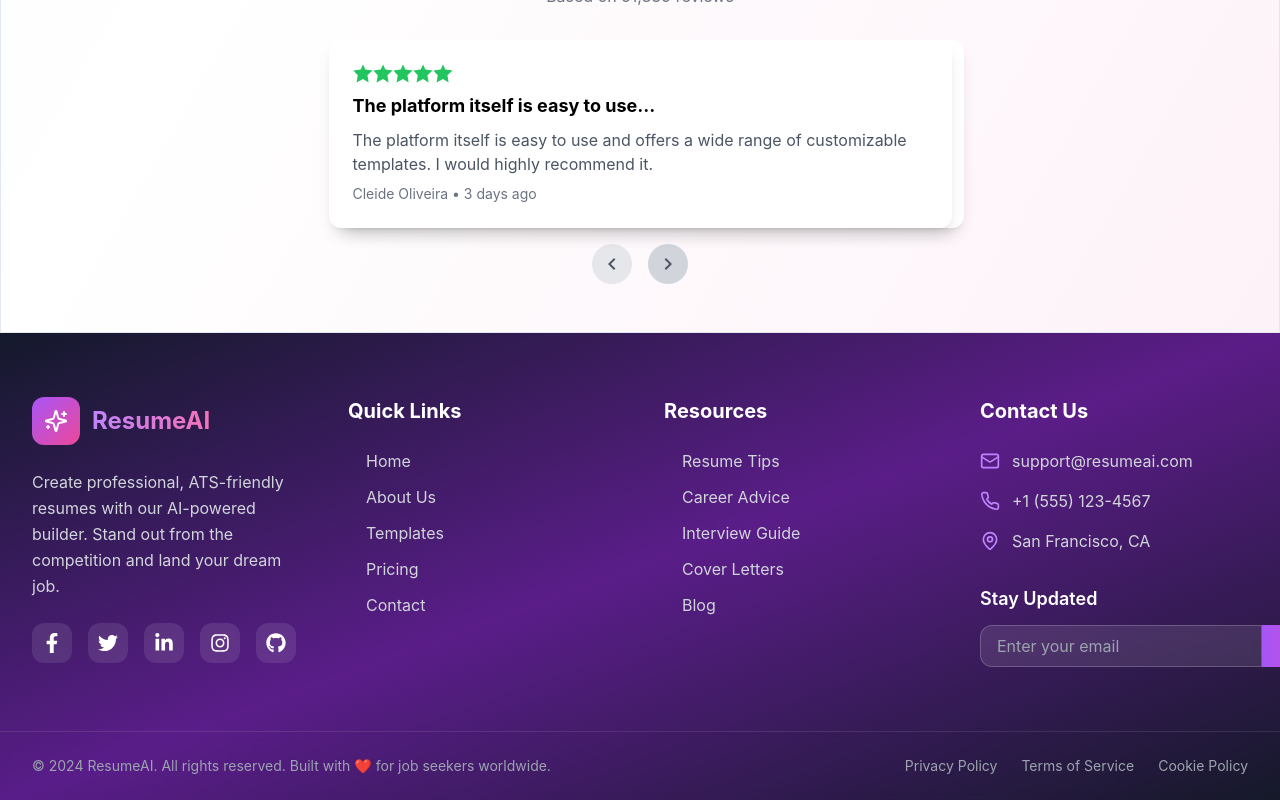
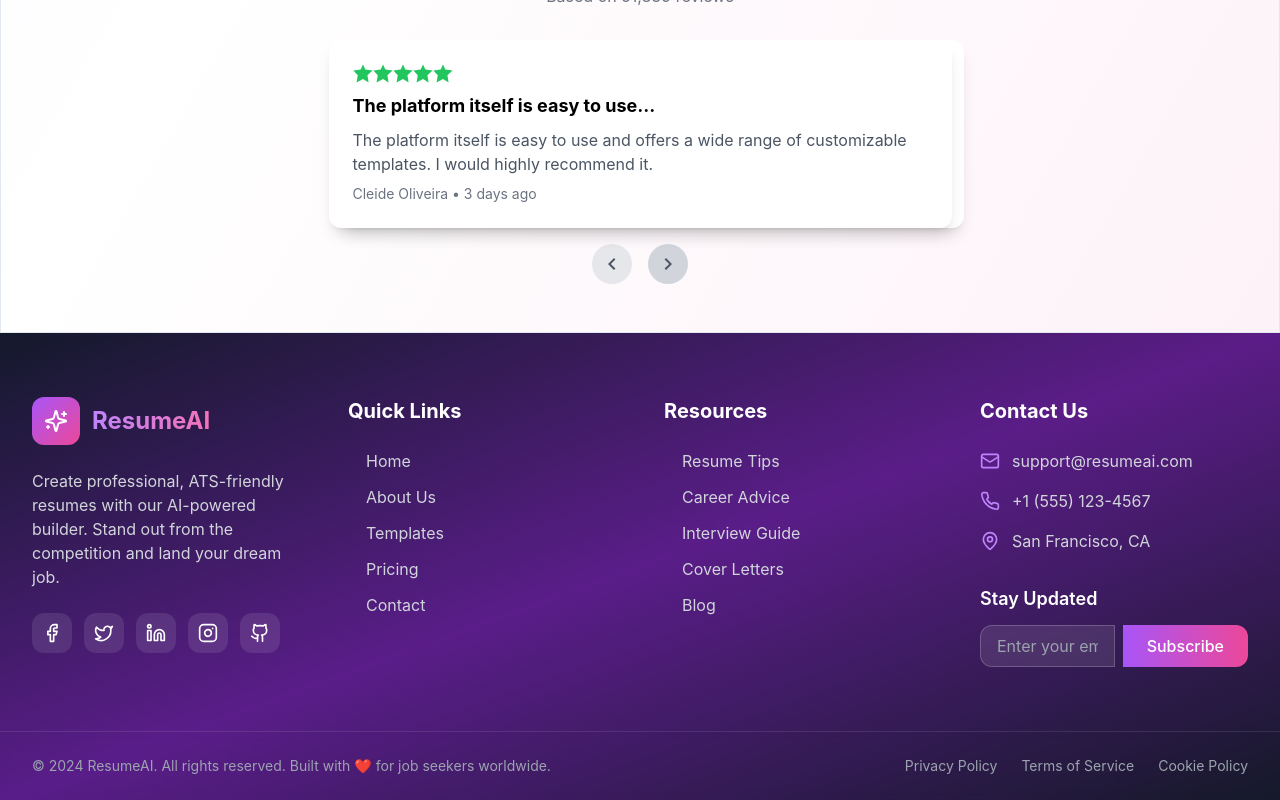
Before and after one commit to kanchan0508/Ai-Resume-Builder, a React app: page / in a window 1280 px wide. Shown: the part 1936-2736 px from the top of the page. Built offline with nearby package versions, Linux system fonts and the light colour scheme; no server answers; the HTML template or start-up script is replaced by a standard one.

Commit message:
Update Footer.jsx

```diff
--- a/src/home/Footer.jsx
+++ b/src/home/Footer.jsx
@@ -1,20 +1,23 @@
 import React from 'react';
-import { motion } from 'framer-motion';
-import { FaFacebookF, FaTwitter, FaLinkedinIn, FaInstagram, FaGithub } from 'react-icons/fa';
-import { Sparkles, Mail, MapPin, Phone } from 'lucide-react';
+import {
+  Sparkles,
+  Mail,
+  MapPin,
+  Phone,
+  Facebook,
+  Twitter,
+  Linkedin,
+  Instagram,
+  Github
+} from 'lucide-react';
 
 const Footer = () => {
-  const variants = {
-    hidden: { opacity: 0, y: 20 },
-    visible: { opacity: 1, y: 0 },
-  };
-
   const socialLinks = [
-    { icon: FaFacebookF, href: "#", color: "hover:text-blue-500" },
-    { icon: FaTwitter, href: "#", color: "hover:text-blue-400" },
-    { icon: FaLinkedinIn, href: "#", color: "hover:text-blue-600" },
-    { icon: FaInstagram, href: "#", color: "hover:text-pink-500" },
-    { icon: FaGithub, href: "#", color: "hover:text-gray-600" },
+    { icon: Facebook, href: "#", color: "hover:text-blue-500" },
+    { icon: Twitter, href: "#", color: "hover:text-blue-400" },
+    { icon: Linkedin, href: "#", color: "hover:text-blue-600" },
+    { icon: Instagram, href: "#", color: "hover:text-pink-500" },
+    { icon: Github, href: "#", color: "hover:text-gray-600" },
   ];
 
   const quickLinks = [
@@ -43,58 +46,43 @@ const Footer = () => {
 
       <div className="relative">
         {/* Main Footer Content */}
-        <div className="max-w-7xl mx-auto px-4 sm:px-6 lg:px-8 py-16">
-          <div className="grid grid-cols-1 md:grid-cols-2 lg:grid-cols-4 gap-12">
+        <div className="max-w-7xl mx-auto px-4 sm:px-6 lg:px-8 py-12 lg:py-16">
+          <div className="grid grid-cols-1 sm:grid-cols-2 lg:grid-cols-4 gap-8 lg:gap-12">
             {/* Brand Section */}
-            <motion.div
-              variants={variants}
-              initial="hidden"
-              whileInView="visible"
-              viewport={{ once: true }}
-              transition={{ duration: 0.6 }}
-              className="lg:col-span-1"
-            >
+            <div className="col-span-1 sm:col-span-2 lg:col-span-1">
               <div className="flex items-center space-x-3 mb-6">
-                <div className='w-12 h-12 bg-gradient-to-br from-purple-500 to-pink-500 rounded-xl flex items-center justify-center'>
-                  <Sparkles className='w-6 h-6 text-white' />
+                <div className='w-10 h-10 sm:w-12 sm:h-12 bg-gradient-to-br from-purple-500 to-pink-500 rounded-xl flex items-center justify-center flex-shrink-0'>
+                  <Sparkles className='w-5 h-5 sm:w-6 sm:h-6 text-white' />
                 </div>
-                <span className='text-2xl font-bold bg-gradient-to-r from-purple-400 to-pink-400 bg-clip-text text-transparent'>
+                <span className='text-xl sm:text-2xl font-bold bg-gradient-to-r from-purple-400 to-pink-400 bg-clip-text text-transparent'>
                   ResumeAI
                 </span>
               </div>
-              <p className="text-gray-300 leading-relaxed mb-6">
+              <p className="text-gray-300 leading-relaxed mb-6 text-sm sm:text-base max-w-md">
                 Create professional, ATS-friendly resumes with our AI-powered builder. Stand out from the competition and land your dream job.
               </p>
-              <div className="flex space-x-4">
+              <div className="flex flex-wrap gap-3">
                 {socialLinks.map((social, index) => (
-                  <motion.a
+                  <a
                     key={index}
                     href={social.href}
-                    whileHover={{ scale: 1.2, y: -2 }}
-                    whileTap={{ scale: 0.9 }}
-                    className={`w-10 h-10 bg-white/10 rounded-lg flex items-center justify-center backdrop-blur-sm transition-all duration-300 ${social.color}`}
+                    className={`w-10 h-10 bg-white/10 rounded-lg flex items-center justify-center backdrop-blur-sm transition-all duration-300 hover:scale-110 hover:-translate-y-1 ${social.color}`}
                   >
-                    <social.icon className="w-5 h-5" />
-                  </motion.a>
+                    <social.icon className="w-4 h-4 sm:w-5 sm:h-5" />
+                  </a>
                 ))}
               </div>
-            </motion.div>
+            </div>
 
             {/* Quick Links */}
-            <motion.div
-              variants={variants}
-              initial="hidden"
-              whileInView="visible"
-              viewport={{ once: true }}
-              transition={{ duration: 0.6, delay: 0.2 }}
-            >
-              <h3 className="text-xl font-bold mb-6 text-white">Quick Links</h3>
-              <ul className="space-y-3">
+            <div className="col-span-1">
+              <h3 className="text-lg sm:text-xl font-bold mb-4 sm:mb-6 text-white">Quick Links</h3>
+              <ul className="space-y-2 sm:space-y-3">
                 {quickLinks.map((link, index) => (
                   <li key={index}>
                     <a
                       href={link.href}
-                      className="text-gray-300 hover:text-purple-400 transition-colors duration-200 flex items-center group"
+                      className="text-gray-300 hover:text-purple-400 transition-colors duration-200 flex items-center group text-sm sm:text-base"
                     >
                       <span className="w-1.5 h-1.5 bg-purple-400 rounded-full mr-3 opacity-0 group-hover:opacity-100 transition-opacity" />
                       {link.name}
@@ -102,23 +90,17 @@ const Footer = () => {
                   </li>
                 ))}
               </ul>
-            </motion.div>
+            </div>
 
             {/* Resources */}
-            <motion.div
-              variants={variants}
-              initial="hidden"
-              whileInView="visible"
-              viewport={{ once: true }}
-              transition={{ duration: 0.6, delay: 0.4 }}
-            >
-              <h3 className="text-xl font-bold mb-6 text-white">Resources</h3>
-              <ul className="space-y-3">
+            <div className="col-span-1">
+              <h3 className="text-lg sm:text-xl font-bold mb-4 sm:mb-6 text-white">Resources</h3>
+              <ul className="space-y-2 sm:space-y-3">
                 {resources.map((resource, index) => (
                   <li key={index}>
                     <a
                       href={resource.href}
-                      className="text-gray-300 hover:text-purple-400 transition-colors duration-200 flex items-center group"
+                      className="text-gray-300 hover:text-purple-400 transition-colors duration-200 flex items-center group text-sm sm:text-base"
                     >
                       <span className="w-1.5 h-1.5 bg-purple-400 rounded-full mr-3 opacity-0 group-hover:opacity-100 transition-opacity" />
                       {resource.name}
@@ -126,82 +108,62 @@ const Footer = () => {
                   </li>
                 ))}
               </ul>
-            </motion.div>
+            </div>
 
             {/* Contact Info */}
-            <motion.div
-              variants={variants}
-              initial="hidden"
-              whileInView="visible"
-              viewport={{ once: true }}
-              transition={{ duration: 0.6, delay: 0.6 }}
-            >
-              <h3 className="text-xl font-bold mb-6 text-white">Contact Us</h3>
-              <div className="space-y-4">
-                <div className="flex items-center text-gray-300">
-                  <Mail className="w-5 h-5 mr-3 text-purple-400" />
-                  <span>support@resumeai.com</span>
+            <div className="col-span-1 sm:col-span-2 lg:col-span-1">
+              <h3 className="text-lg sm:text-xl font-bold mb-4 sm:mb-6 text-white">Contact Us</h3>
+              <div className="space-y-3 sm:space-y-4">
+                <div className="flex items-center text-gray-300 text-sm sm:text-base">
+                  <Mail className="w-4 h-4 sm:w-5 sm:h-5 mr-3 text-purple-400 flex-shrink-0" />
+                  <span className="break-all">support@resumeai.com</span>
                 </div>
-                <div className="flex items-center text-gray-300">
-                  <Phone className="w-5 h-5 mr-3 text-purple-400" />
+                <div className="flex items-center text-gray-300 text-sm sm:text-base">
+                  <Phone className="w-4 h-4 sm:w-5 sm:h-5 mr-3 text-purple-400 flex-shrink-0" />
                   <span>+1 (555) 123-4567</span>
                 </div>
-                <div className="flex items-center text-gray-300">
-                  <MapPin className="w-5 h-5 mr-3 text-purple-400" />
+                <div className="flex items-center text-gray-300 text-sm sm:text-base">
+                  <MapPin className="w-4 h-4 sm:w-5 sm:h-5 mr-3 text-purple-400 flex-shrink-0" />
                   <span>San Francisco, CA</span>
                 </div>
               </div>
 
               {/* Newsletter Signup */}
-              <div className="mt-8">
-                <h4 className="text-lg font-semibold mb-3 text-white">Stay Updated</h4>
-                <div className="flex">
+              <div className="mt-6 sm:mt-8">
+                <h4 className="text-base sm:text-lg font-semibold mb-3 text-white">Stay Updated</h4>
+                <div className="flex flex-col sm:flex-row gap-2">
                   <input
                     type="email"
                     placeholder="Enter your email"
-                    className="flex-1 px-4 py-2 bg-white/10 border border-white/20 rounded-l-lg text-white placeholder-gray-400 focus:outline-none focus:border-purple-400 backdrop-blur-sm"
+                    className="flex-1 px-3 sm:px-4 py-2 bg-white/10 border border-white/20 rounded-lg sm:rounded-l-lg sm:rounded-r-none text-white placeholder-gray-400 focus:outline-none focus:border-purple-400 backdrop-blur-sm text-sm sm:text-base min-w-0"
                   />
-                  <motion.button
-                    whileHover={{ scale: 1.05 }}
-                    whileTap={{ scale: 0.95 }}
-                    className="px-6 py-2 bg-gradient-to-r from-purple-500 to-pink-500 rounded-r-lg font-medium hover:shadow-lg transition-all duration-200"
-                  >
+                  <button className="px-4 sm:px-6 py-2 bg-gradient-to-r from-purple-500 to-pink-500 rounded-lg sm:rounded-l-none sm:rounded-r-lg font-medium hover:shadow-lg transition-all duration-200 hover:scale-105 text-sm sm:text-base whitespace-nowrap">
                     Subscribe
-                  </motion.button>
+                  </button>
                 </div>
               </div>
-            </motion.div>
+            </div>
           </div>
         </div>
 
         {/* Bottom Bar */}
         <div className="border-t border-white/10 backdrop-blur-sm">
-          <div className="max-w-7xl mx-auto px-4 sm:px-6 lg:px-8 py-6">
-            <div className="flex flex-col md:flex-row justify-between items-center">
-              <motion.p
-                initial={{ opacity: 0 }}
-                whileInView={{ opacity: 1 }}
-                viewport={{ once: true }}
-                className="text-gray-400 text-sm"
-              >
+          <div className="max-w-7xl mx-auto px-4 sm:px-6 lg:px-8 py-4 sm:py-6">
+            <div className="flex flex-col md:flex-row justify-between items-center gap-4">
+              <p className="text-gray-400 text-xs sm:text-sm text-center md:text-left">
                 © 2024 ResumeAI. All rights reserved. Built with ❤️ for job seekers worldwide.
-              </motion.p>
-              <motion.div
-                initial={{ opacity: 0 }}
-                whileInView={{ opacity: 1 }}
-                viewport={{ once: true }}
-                className="flex space-x-6 mt-4 md:mt-0"
-              >
-                <a href="/privacy" className="text-gray-400 hover:text-purple-400 text-sm transition-colors">
+              </p>
+              <div className="flex flex-wrap justify-center md:justify-end gap-4 sm:gap-6">
+                <a href="/privacy" className="text-gray-400 hover:text-purple-400 text-xs sm:text-sm transition-colors whitespace-nowrap">
                   Privacy Policy
                 </a>
-                <a href="/terms" className="text-gray-400 hover:text-purple-400 text-sm transition-colors">
+                <a href="/terms" className="text-gray-400 hover:text-purple-400 text-xs sm:text-sm transition-colors whitespace-nowrap">
                   Terms of Service
                 </a>
-                <a href="/cookies" className="text-gray-400 hover:text-purple-400 text-sm transition-colors">
+                <a href="/cookies" className="text-gray-400 hover:text-purple-400 text-xs sm:text-sm transition-colors whitespace-nowrap">
                   Cookie Policy
                 </a>
-              </motion.div>
+              </div>
             </div>
           </div>
         </div>
```
